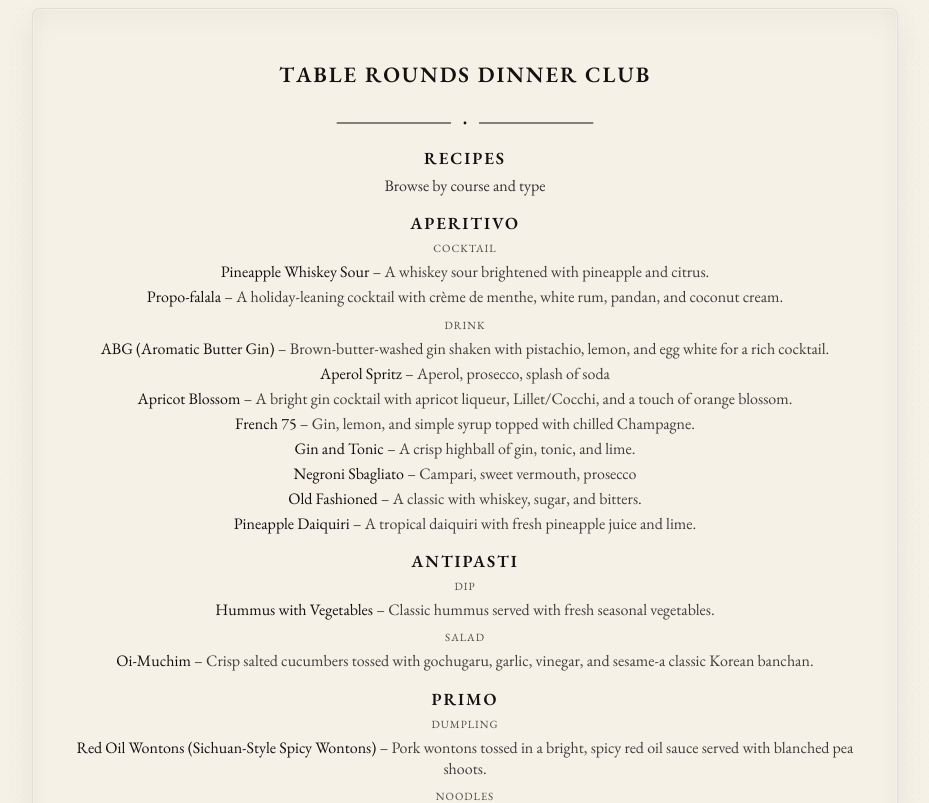
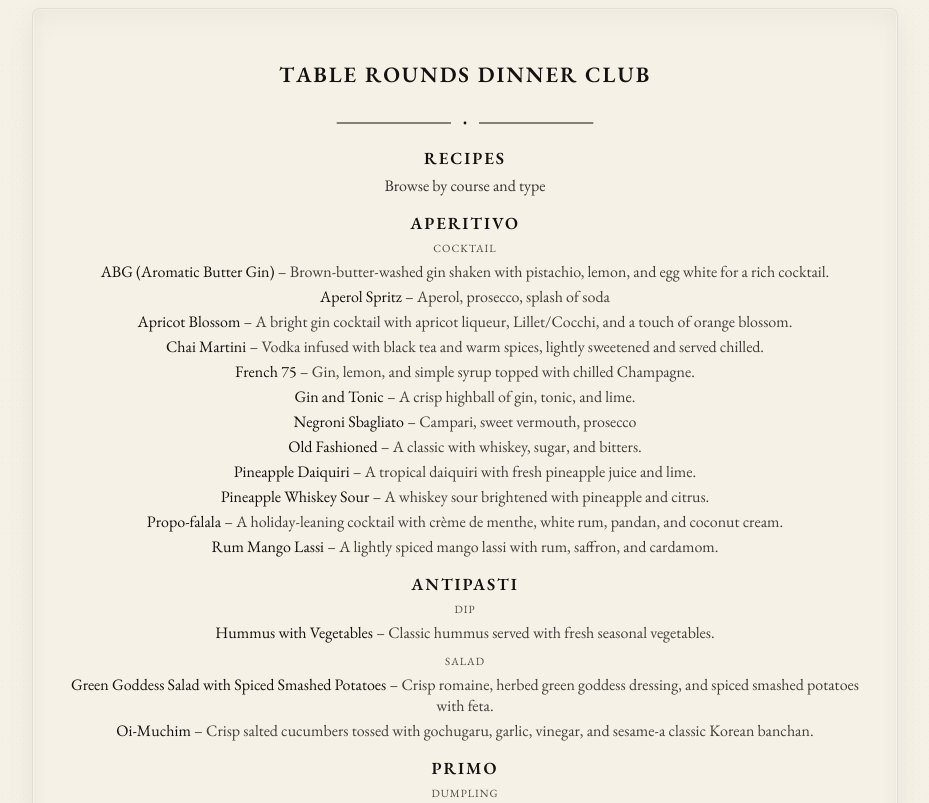
Before and after one commit to enricobautista/dinner-club, a Next.js app: page /recipes in a window 1280 px wide. Shown: the top 803 px of the page, without its empty margins (175-1104 px from the left). Built offline with nearby package versions, Linux system fonts and the light colour scheme.

Commit message:
south asian dinner menu

```diff
--- a/data/menus.ts
+++ b/data/menus.ts
@@ -456,6 +456,80 @@ export const menus: Menu[] = [
       }
     ]
   },
+  {
+    slug: "south-asian-dinner-club-2026-02-22",
+    location: "2217 38th St NW, Washington, DC",
+    dateISO: "2026-02-22",
+    time: "5:00 PM",
+    hosts: ["Anushka Desai", "Shankar Thiuru", "Dylan Ratnarajah", "Rohan Rani", "Kajal", "Enrico Bautista"],
+    guestLimit: 20,
+    guests: [],
+    cost: 16,
+    venmoTag: "@EricBautista",
+    courses: [
+      {
+        heading: "Aperitivi",
+        items: [
+          {
+            name: "Chai Martini",
+            recipeSlug: "chai-martini",
+            blurb: "Chai-infused vodka with warm spices."
+          },
+          {
+            name: "Mango Lassi",
+            recipeSlug: "rum-mango-lassi",
+            blurb: "Mango, yogurt, rum, saffron, and cardamom."
+          }
+        ]
+      },
+      {
+        heading: "Antipasti",
+        items: [
+          {
+            name: "Green Goddess Salad with Spiced Smashed Potatoes",
+            recipeSlug: "green-goddess-salad-smashed-potatoes",
+            blurb: "Herbed dressing, crisp romaine, and roasted smashed potatoes."
+          },
+          {
+            name: "Pani Puri",
+            blurb: "Crisp puris filled with spiced water and chutneys."
+          }
+        ]
+      },
+      {
+        heading: "Primo",
+        items: [
+          {
+            name: "Pav Bhaji",
+            blurb: "Spiced vegetable mash served with buttered bread rolls."
+          }
+        ]
+      },
+      {
+        heading: "Secondi",
+        items: [
+          {
+            name: "Butter Chicken",
+            blurb: "Creamy tomato-based chicken curry."
+          },
+          {
+            name: "Jaffna Prawn Curry",
+            recipeSlug: "jaffna-prawn-curry",
+            blurb: "Sri Lankan prawn curry with coconut rice."
+          }
+        ]
+      },
+      {
+        heading: "Dolci",
+        items: [
+          {
+            name: "Chai Tiramisu",
+            blurb: "Masala chai-infused tiramisu."
+          }
+        ]
+      }
+    ]
+  },
 ];
 
 function normalizeSlug(input: string) {
--- a/data/recipes.ts
+++ b/data/recipes.ts
@@ -2,7 +2,7 @@ export type Recipe = {
   slug: string;
   title: string;
   course: string; // Aperitivo, Antipasti, Primo, Secondo, Dolce
-  type: string;   // pasta, salad, meat, dessert, drink, etc.
+  type: string;   // pasta, salad, meat, dessert, cocktail, etc.
   requiresToken?: boolean; // mark true to require RECIPE_TOKEN before showing details
   blurb?: string;
   ingredients: string[];
@@ -14,7 +14,7 @@ export const recipes: Recipe[] = [
     slug: "negroni-sbagliato",
     title: "Negroni Sbagliato",
     course: "Aperitivo",
-    type: "drink",
+    type: "cocktail",
     blurb: "Campari, sweet vermouth, prosecco",
     ingredients: [
       "1 oz Campari",
@@ -33,7 +33,7 @@ export const recipes: Recipe[] = [
     slug: "aperol-spritz",
     title: "Aperol Spritz",
     course: "Aperitivo",
-    type: "drink",
+    type: "cocktail",
     blurb: "Aperol, prosecco, splash of soda",
     requiresToken: true,
     ingredients: [
@@ -140,7 +140,7 @@ export const recipes: Recipe[] = [
     slug: "apricot-blossom",
     title: "Apricot Blossom",
     course: "Aperitivo",
-    type: "drink",
+    type: "cocktail",
     blurb: "A bright gin cocktail with apricot liqueur, Lillet/Cocchi, and a touch of orange blossom.",
     ingredients: [
       "2 oz London Dry Gin (or Hendrick's for a softer floral base)",
@@ -383,7 +383,7 @@ export const recipes: Recipe[] = [
     slug: "abg-aromatic-butter-gin",
     title: "ABG (Aromatic Butter Gin)",
     course: "Aperitivo",
-    type: "drink",
+    type: "cocktail",
     blurb: "Brown-butter-washed gin shaken with pistachio, lemon, and egg white for a rich cocktail.",
     ingredients: [
       "2 oz brown-butter-washed gin",
@@ -406,7 +406,7 @@ export const recipes: Recipe[] = [
     slug: "gin-and-tonic",
     title: "Gin and Tonic",
     course: "Aperitivo",
-    type: "drink",
+    type: "cocktail",
     blurb: "A crisp highball of gin, tonic, and lime.",
     ingredients: [
       "2 oz gin",
@@ -425,7 +425,7 @@ export const recipes: Recipe[] = [
     slug: "old-fashioned",
     title: "Old Fashioned",
     course: "Aperitivo",
-    type: "drink",
+    type: "cocktail",
     blurb: "A classic with whiskey, sugar, and bitters.",
     ingredients: [
       "2 oz bourbon or rye whiskey",
@@ -445,7 +445,7 @@ export const recipes: Recipe[] = [
     slug: "french-75",
     title: "French 75",
     course: "Aperitivo",
-    type: "drink",
+    type: "cocktail",
     blurb: "Gin, lemon, and simple syrup topped with chilled Champagne.",
     ingredients: [
       "1 oz gin",
@@ -566,7 +566,7 @@ export const recipes: Recipe[] = [
     slug: "pineapple-daiquiri",
     title: "Pineapple Daiquiri",
     course: "Aperitivo",
-    type: "drink",
+    type: "cocktail",
     blurb: "A tropical daiquiri with fresh pineapple juice and lime.",
     ingredients: [
       "2 oz white rum",
@@ -804,6 +804,135 @@ export const recipes: Recipe[] = [
       "Finish with lemon zest and optional parsley before serving."
     ]
   },
+  {
+    slug: "chai-martini",
+    title: "Chai Martini",
+    course: "Aperitivo",
+    type: "cocktail",
+    blurb: "Vodka infused with black tea and warm spices, lightly sweetened and served chilled.",
+    ingredients: [
+      "2 oz chai-infused vodka (see step 1)",
+      "0.5 oz simple syrup",
+      "0.5 oz half-and-half or milk",
+      "Ice",
+      "Ground cinnamon or star anise, for garnish",
+      "",
+      "// For chai infusion",
+      "1 cup vodka",
+      "1 black tea bag",
+      "2 green cardamom pods, lightly crushed",
+      "1 small cinnamon stick",
+      "2 cloves"
+    ],
+    steps: [
+      "To make chai vodka: Combine vodka, tea bag, cardamom, cinnamon, and cloves. Steep 1-2 hours, strain, and chill.",
+      "Add 2 oz chai vodka, simple syrup, and half-and-half to a shaker with ice.",
+      "Shake until well chilled.",
+      "Strain into a chilled martini glass.",
+      "Garnish lightly with cinnamon or a small star anise."
+    ]
+  },
+  {
+    slug: "rum-mango-lassi",
+    title: "Rum Mango Lassi",
+    course: "Aperitivo",
+    type: "cocktail",
+    blurb: "A lightly spiced mango lassi with rum, saffron, and cardamom.",
+    ingredients: [
+      "1 oz Kesar mango pulp",
+      "1 oz plain yogurt",
+      "1 oz white rum",
+      "1 oz water",
+      "1 green cardamom pod, seeds crushed",
+      "Tiny pinch saffron",
+      "Ice"
+    ],
+    steps: [
+      "Lightly crush the cardamom seeds.",
+      "Add mango pulp, yogurt, rum, water, cardamom, saffron, and ice to a shaker.",
+      "Shake until smooth and chilled.",
+      "Strain into a small glass or serve over fresh ice."
+    ]
+  },
+  {
+    slug: "green-goddess-salad-smashed-potatoes",
+    title: "Green Goddess Salad with Spiced Smashed Potatoes",
+    course: "Antipasti",
+    type: "salad",
+    blurb: "Crisp romaine, herbed green goddess dressing, and spiced smashed potatoes with feta.",
+    ingredients: [
+      "// Dressing",
+      "1/2 cup mayonnaise",
+      "1/4 cup buttermilk",
+      "10 basil leaves",
+      "1/4 cup chives",
+      "1/4 cup tarragon",
+      "1/4 cup parsley",
+      "2 tbsp dill",
+      "3 garlic cloves",
+      "1 tbsp white vinegar",
+      "2 tsp honey",
+      "1/4 tsp salt",
+      "",
+      "// Potatoes",
+      "1.5 lb baby creamer potatoes",
+      "4 tbsp olive oil",
+      "1.5 tsp salt",
+      "1/4 tsp red chili powder",
+      "1 tsp garlic powder",
+      "1/4 tsp cumin",
+      "1/4 tsp coriander",
+      "",
+      "// Salad",
+      "2 hearts romaine, chopped",
+      "1/3 cup radishes, sliced",
+      "1/3 cup red onion, thinly sliced",
+      "1/3 cup crumbled feta",
+      "Salt and black pepper"
+    ],
+    steps: [
+      "Blend all dressing ingredients until smooth. Chill.",
+      "Boil potatoes in salted water until fork-tender. Drain and dry.",
+      "Smash potatoes on an oiled baking sheet. Brush with olive oil and sprinkle with spices.",
+      "Bake at 425°F for 30-35 minutes until golden and crisp.",
+      "Toss romaine with 1/2 cup dressing and season.",
+      "Arrange lettuce, potatoes, radish, onion, and feta. Drizzle additional dressing if desired."
+    ]
+  },
+  {
+    slug: "jaffna-prawn-curry",
+    title: "Jaffna Prawn Curry",
+    course: "Secondi",
+    type: "seafood",
+    blurb: "Sri Lankan-style prawn curry with chili, curry leaves, and tomatoes, served with coconut rice.",
+    ingredients: [
+      "6 lb shrimp, cleaned and deveined",
+      "1.5 heads garlic, minced",
+      "6 medium onions, thinly sliced",
+      "6 Roma tomatoes, sliced",
+      "2 tbsp Jaffna chili powder",
+      "Curry leaves (2 sprigs)",
+      "3 tbsp olive oil",
+      "Salt, to taste",
+      "",
+      "// Coconut Rice",
+      "4 cups basmati rice",
+      "2 cups coconut milk",
+      "2 cups water",
+      "1 tsp salt"
+    ],
+    steps: [
+      "Rinse basmati rice until water runs clear.",
+      "Combine rice, coconut milk, water, and salt. Bring to boil, cover, reduce to low, and cook 15 minutes. Rest 10 minutes.",
+      "Heat oil in a large pot over medium heat.",
+      "Add onions and cook until soft and lightly caramelized.",
+      "Add garlic and curry leaves; cook until fragrant.",
+      "Stir in tomatoes and cook until softened.",
+      "Add Jaffna chili powder and cook 1-2 minutes.",
+      "Add shrimp and salt; cook gently until just opaque (4-5 minutes). Do not overcook.",
+      "Adjust salt and serve immediately over coconut rice."
+    ]
+  },
 ];
 
 export function getRecipe(slug?: string) {
```
